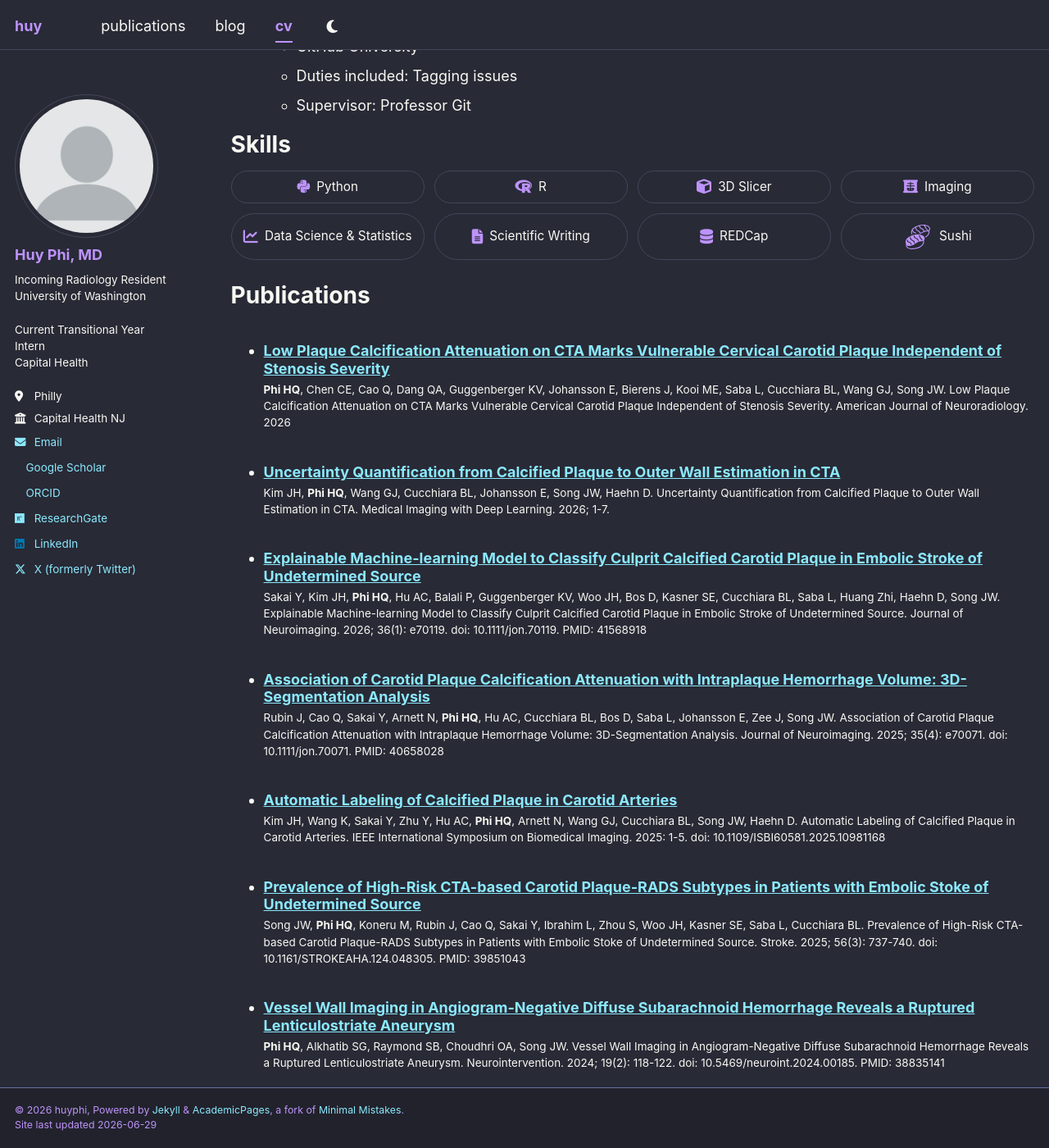
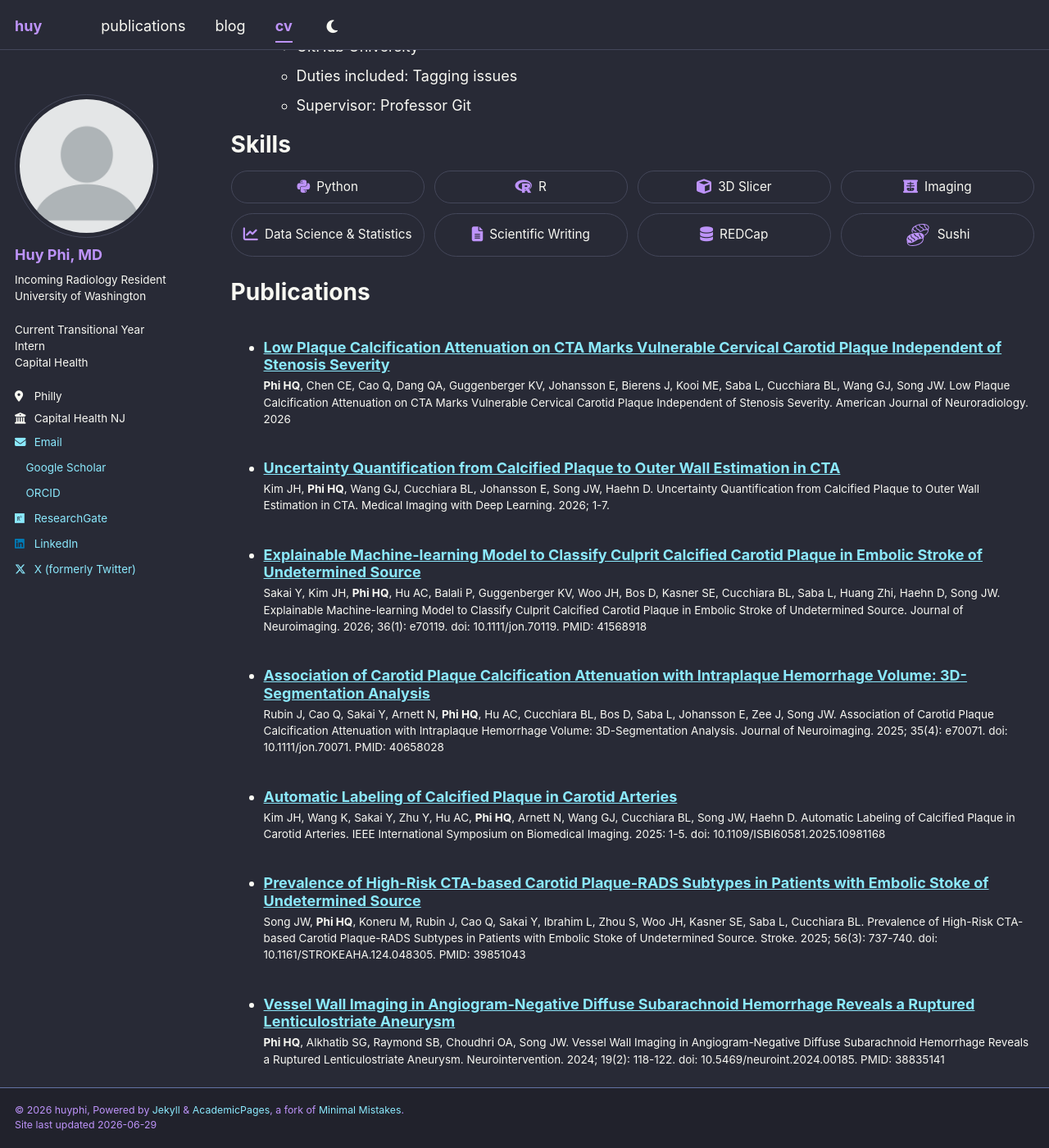
Before and after one commit to huyphi/huyphi.github.io, a Jekyll site: the page built from _pages/cv.md, in a window 1280 px wide and 1400 px high, scrolled down 845 px. Shown: the whole window at 82% size. Built offline with Jekyll 4.4.1, drawn with Linux system fonts in a browser that asks for light colours; a style sheet for code colours, icons or effects is not loaded.

Commit message:
Update main.scss

```diff
--- a/assets/css/main.scss
+++ b/assets/css/main.scss
@@ -393,8 +393,8 @@ a:focus {
    ========================================================================== */
 
 .skill-mask-icon {
-  width: 2rem;
-  height: 2rem;
+  width: 1.75rem;
+  height: 1.75rem;
   display: inline-block;
   flex-shrink: 0;
   background-color: var(--global-base-color);
```
